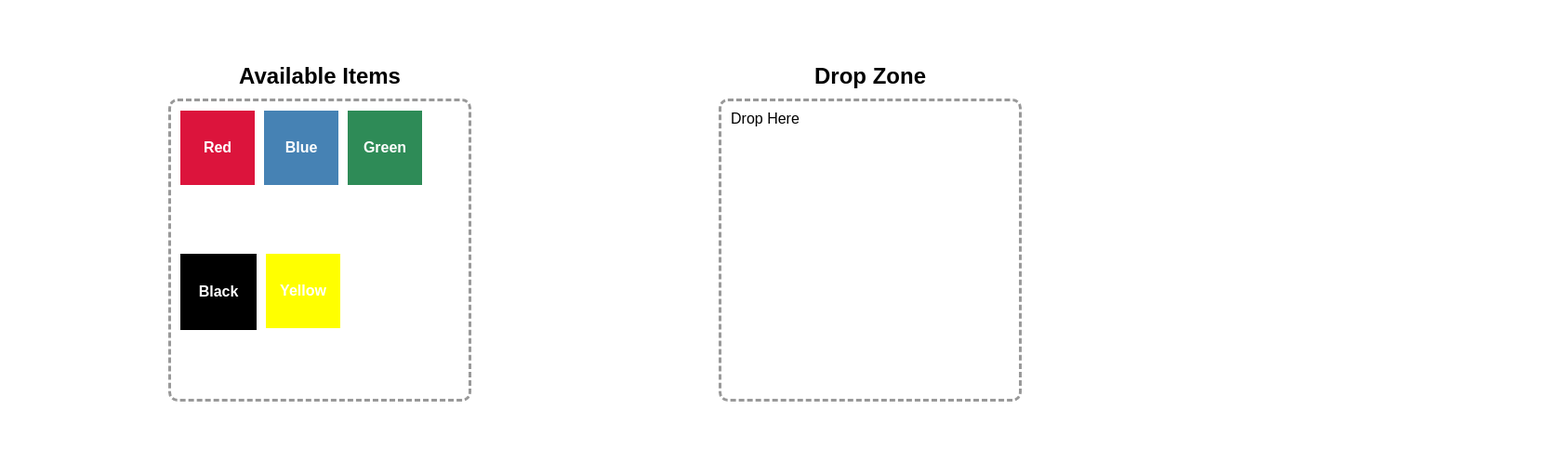
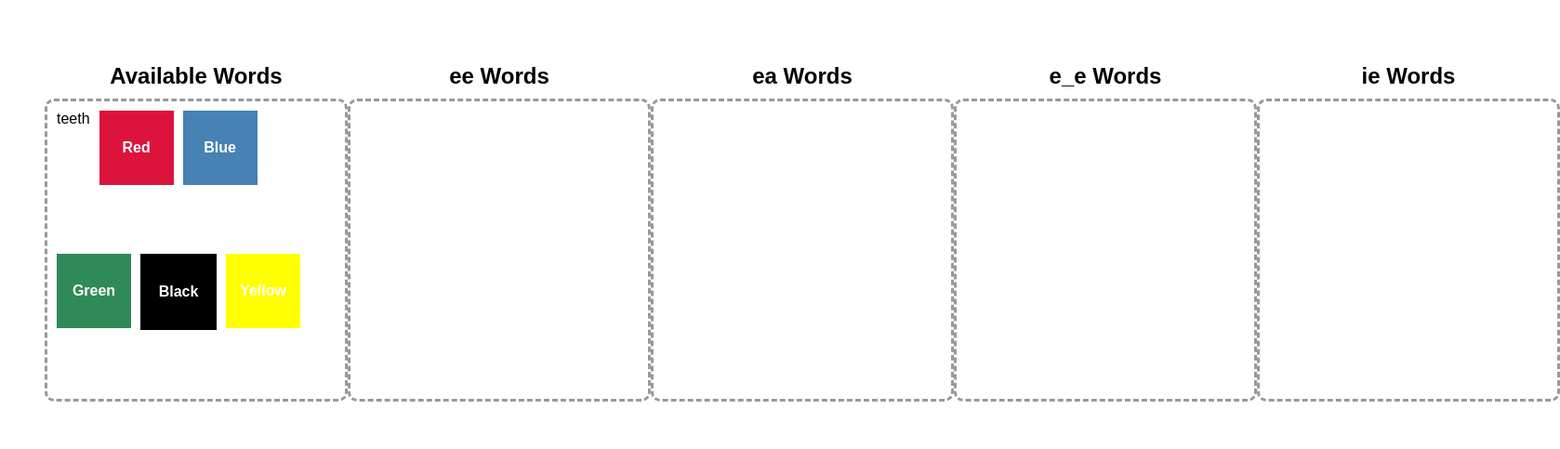
Before and after one commit to randywhitaker/randywhitaker.github.io, a plain HTML site: page game.html in a window 1280 px wide. Shown: the whole page at 93% size, 1678 px wide, since content can reach past the window. Drawn offline with Linux system fonts and the light colour scheme.

Commit message:
Update game.html

```diff
--- a/game.html
+++ b/game.html
@@ -61,8 +61,9 @@
 <body>
 
   <div>
-    <h2>Available Items</h2>
+    <h2>Available Words</h2>
     <div class="container" id="source">
+      <label draggable="true">teeth</label>
       <div id="red" class="box" draggable="true">Red</div>
       <div id="blue" class="box" draggable="true">Blue</div>
       <div id="green" class="box" draggable="true">Green</div>
@@ -72,8 +73,20 @@
   </div>
 
   <div>
-    <h2>Drop Zone</h2>
-    <div class="dropzone" id="dropzone">Drop Here</div>
+    <h2>ee Words</h2>
+    <div class="dropzone" id="ee-dropzone"></div>
+  </div>
+  <div>
+    <h2>ea Words</h2>
+    <div class="dropzone" id="ea-dropzone"></div>
+  </div>
+  <div>
+    <h2>e_e Words</h2>
+    <div class="dropzone" id="e_e-dropzone"></div>
+  </div>
+  <div>
+    <h2>ie Words</h2>
+    <div class="dropzone" id="ie-dropzone"></div>
   </div>
 
   <script>
```
